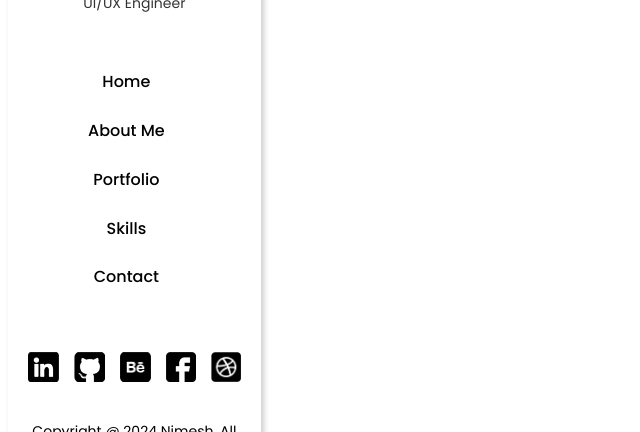
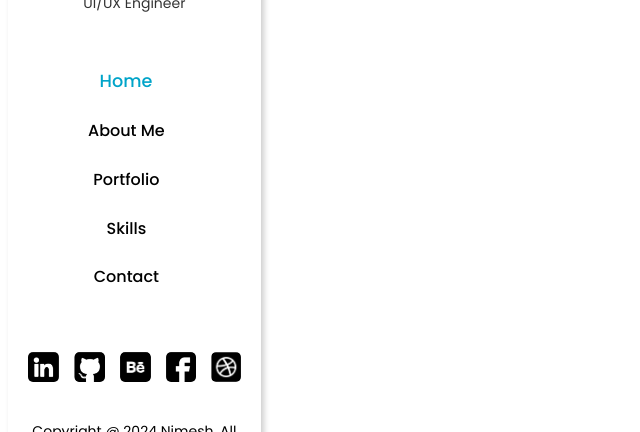
Before and after one commit to NimeshMadhuwantha/My-Portfolio, a React (Vite) app in the folder My-Portfolio/: page / in a window 1280 px wide. In both pictures the pointer is over the element "Home". Shown: the part 248-680 px from the top of the page, without its empty margins (0-640 px from the left). Built offline with nearby package versions, Linux system fonts and the light colour scheme.

Commit message:
create the hover effects

```diff
--- a/My-Portfolio/src/components/SideBar/SideBar.css
+++ b/My-Portfolio/src/components/SideBar/SideBar.css
@@ -60,9 +60,27 @@ body {
     font-weight: 450;
 
 }
+
+.SideBarListItems h2:hover{
+    transform: scale(1.1);
+    transition: 0.7s;
+    font-weight: 450;
+    color: #00A4C9;
+
+}
 .SocialMediaListItems img{
     height: 30px;
     width: auto;
+    background-color: white; /* Default background color */
+    transition: background-color 0.3s ease;
+    border-radius: 5px;
+
+}
+.SocialMediaListItems img:hover{
+    transform: scale(1.1);
+    transition: 0.7s;
+    background-color: #00A4C9;
+    border-radius: 5px;
 
 }
 .SocialMediaListItems{
@@ -70,7 +88,6 @@ body {
     list-style-type: none;
     display: flex;
     gap: 15px;
-
 }
 .FotterName{
     padding-top: 20px;
```
Also changed, not shown: My-Portfolio/src/assets/SocialMediaIcons/BehanceIcon.png.
